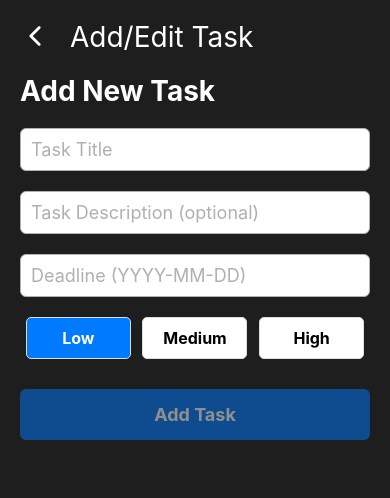
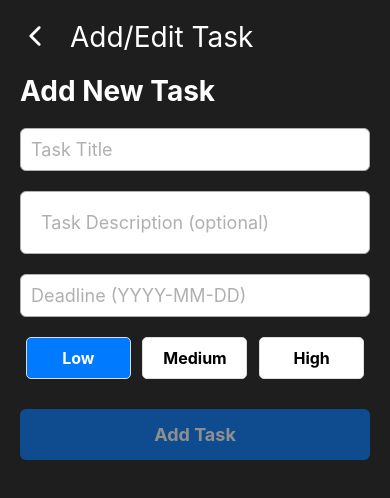
Before and after one commit to SyedAdeel00/TaskManagementApp, a React Native app: screen /TaskForm in a window 390 px wide. Shown: the top 498 px of the page. Built offline with nearby package versions, Linux system fonts and the light colour scheme; no server answers.

Commit message:
feat: ui

```diff
--- a/src/screens/TaskFormScreen.tsx
+++ b/src/screens/TaskFormScreen.tsx
@@ -67,7 +67,7 @@ const TaskFormScreen = ({ route, navigation }) => {
           placeholderTextColor="#B0B0B0"
         />
         <TextInput
-          style={styles.input}
+          style={styles.inputDescription}
           value={description}
           onChangeText={setDescription}
           placeholder="Task Description (optional)"
@@ -119,6 +119,16 @@ const styles = StyleSheet.create({
     color: '#000000',
     marginBottom: 20,
   },
+  inputDescription:{
+    borderWidth: 1,
+    borderColor: '#B0B0B0',
+    padding: 20,
+    fontSize: 18,
+    borderRadius: 6,
+    backgroundColor: '#FFFFFF',
+    color: '#000000',
+    marginBottom: 20,
+  },
   button: {
     backgroundColor: '#007AFF',
     padding: 15,
```
